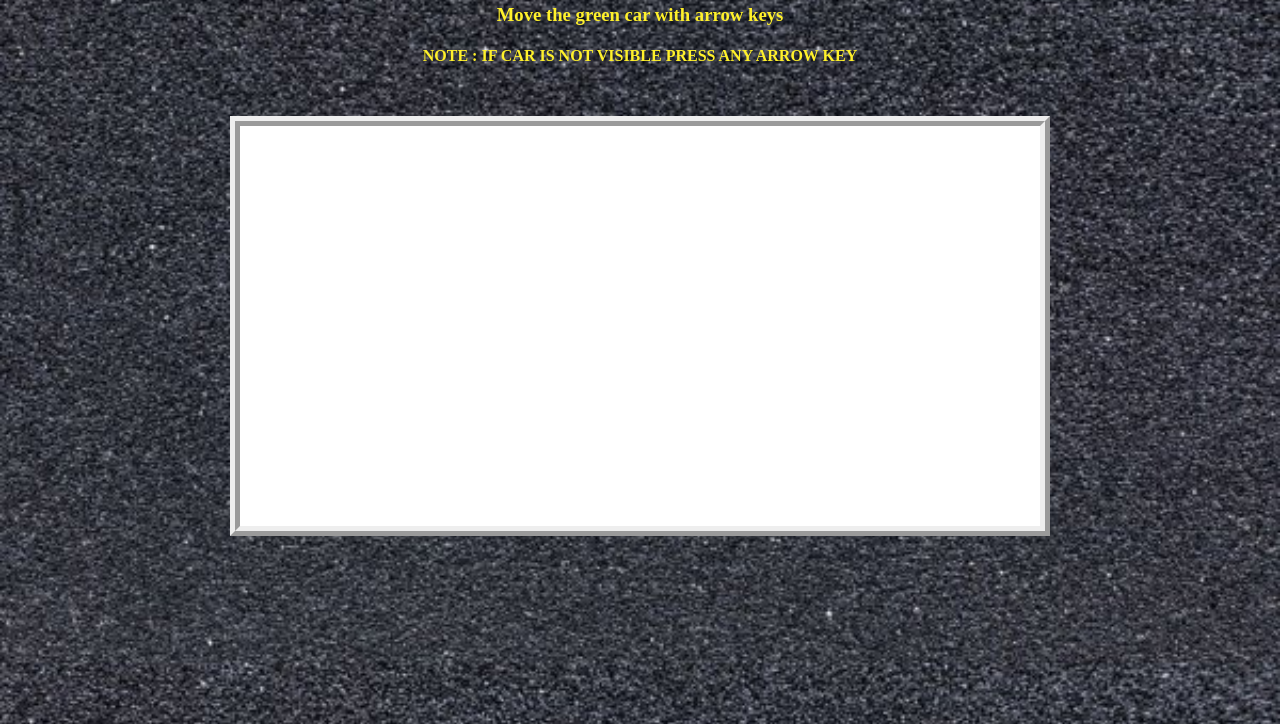
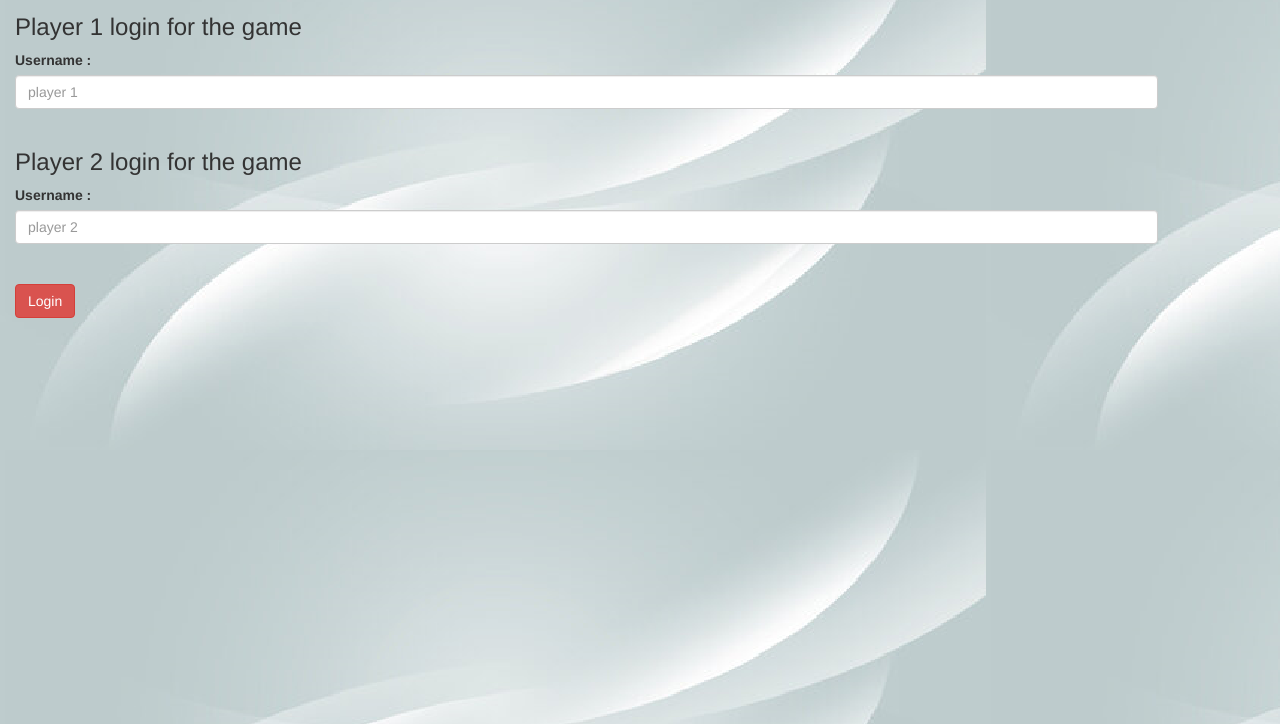
Before and after one commit to siddharthwhjr/c85-pro, a plain HTML site: page index.html in a window 1280 px wide. Shown: the part 76-800 px from the top of the page. Drawn offline with nearby package versions, Linux system fonts and the light colour scheme.

Commit message:
Add files via upload

```diff
--- a/index.html
+++ b/index.html
@@ -1,47 +1,41 @@
 <!DOCTYPE html>
 <html>
 <head>
-<style>
-body{
-	background-image: url("concrete-road.jpg");
-    background-position: center;
-    background-size: cover;
-}
-#myCanvas
-{
-    margin-top: 30px;
-	border-width:10px;
-	background-color: white;
-	border-style:ridge;
-}
+	<title>MasterRangers</title>
+<link rel="stylesheet" href="style.css">
+<script src="fabric.js"></script>
 
-h1,h3,h4
-{
-	color: rgb(255, 241, 43);
-}
-</style>
+<meta name="viewport" content="width=device-width, initial-scale=1">
+<link rel="stylesheet" href="https://maxcdn.bootstrapcdn.com/bootstrap/3.4.0/css/bootstrap.min.css">
+<script src="https://ajax.googleapis.com/ajax/libs/jquery/3.4.1/jquery.min.js"></script>
+<script src="https://maxcdn.bootstrapcdn.com/bootstrap/3.4.0/js/bootstrap.min.js"></script>
 
+</head>
 
+<body background="Untitled.png">
+    <h1>Game</h1>
 
-<script src="https://ajax.googleapis.com/ajax/libs/jquery/3.4.1/jquery.min.js"></script>
+    <span>
+        <div class="col col-lg-4, col col-sm-8, col col-xs-11 login-div-1">
+            <h3>Player 1 login for the game</h3>
+            <label>Username : </label>
+            <input id="player_1" type="text" class="form-control" placeholder="player 1">
+            <br>
+        </div>
 
-<script src="https://maxcdn.bootstrapcdn.com/bootstrap/3.4.0/js/bootstrap.min.js"></script>
-	<title>Valet Parking </title>
-</head>
-<body onload = "add()">
+        <div class="col col-lg-4, col col-sm-8, col col-xs-11 login-div-1">
+            <h3>Player 2 login for the game</h3>
+            <label>Username : </label>
+            <input id="player_2" type="text" class="form-control" placeholder="player 2">
+            <br>
+            <br>
+            <button class="btn btn-danger" onclick="adduser()" type="submit" id="btn">Login</button>
+        </div>
 
-<center>
-<h1>Valet Parking</h1>
-<h3>Move the green car with arrow keys</h3>
-<h4>
-	<b class="text-danger">NOTE : </b> IF CAR IS NOT VISIBLE PRESS ANY ARROW KEY
-</h4>
+    </span>
 
-<canvas id="myCanvas" width="800" height="400"></canvas>
+</body>
 
+<script src="main.js"></script>
 
-</center>
-<script src="main.js">
-</script>
-</body>
 </html>
```
Also changed, not shown: Untitled.png (added).
